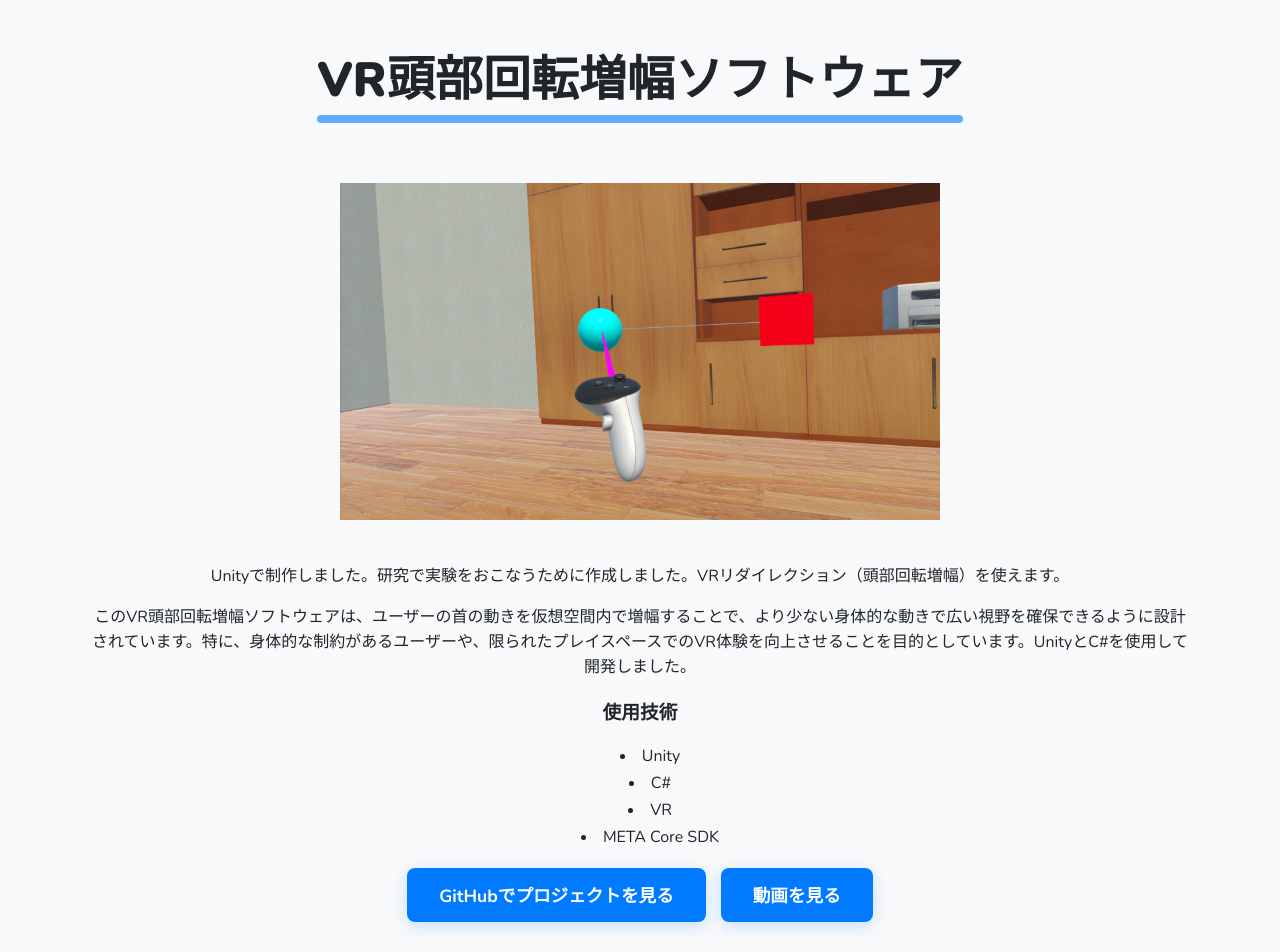
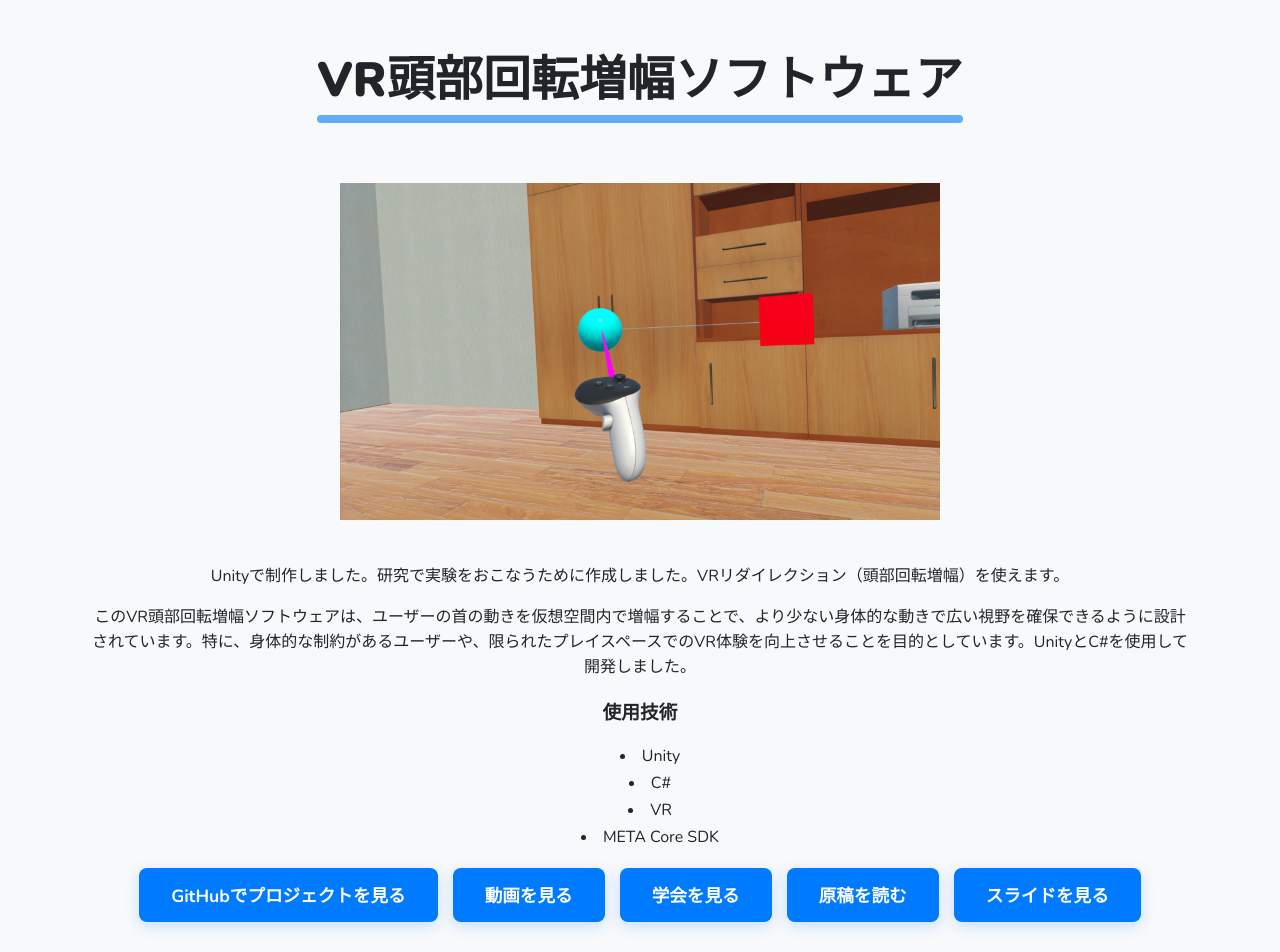
Before and after one commit to matchamatcho/my-portfolio, a React (Create React App) app: page /project/1 in a window 1280 px wide. Shown: the top 952 px of the page. Built offline with nearby package versions, Linux system fonts and the light colour scheme.

Commit message:
学会情報、原稿、スライドを追加

```diff
--- a/src/components/ProjectDetail.js
+++ b/src/components/ProjectDetail.js
@@ -15,6 +15,9 @@ function ProjectDetail() {
     1: {
       extendedDescription: 'このVR頭部回転増幅ソフトウェアは、ユーザーの首の動きを仮想空間内で増幅することで、より少ない身体的な動きで広い視野を確保できるように設計されています。特に、身体的な制約があるユーザーや、限られたプレイスペースでのVR体験を向上させることを目的としています。UnityとC#を使用して開発しました。',
       technologies: ['Unity', 'C#', 'VR','META Core SDK'],
+      conferenceUrl: 'https://ipsj.ixsq.nii.ac.jp/records/2003781', // 学会のURL
+      paperUrl: 'https://drive.google.com/file/d/1S9-QdPoKB6gGSvdR-vOQYH3nR7eTo2TX/view?usp=sharing', // 原稿のURL
+      slidesUrl: 'https://drive.google.com/file/d/1OpZ4ll3vKTsqZydADv7jFOTpqUpjC07q/view?usp=sharing', // スライドのURL
     },
     2: {
       extendedDescription: '「〇ai」は、1週間のゲームジャムで開発したユニークなコンセプトの2Dアクションゲームです。プレイヤーは、画面上に表示される「〇ai」の〇に当てはまるアルファベットに触れ、単語を完成させることでキャラクターの姿が変化します。間違ったアルファベットに当たるとキャラクターが小さくなり、一定のサイズ以下になるとゲームオーバーです。瞬時の判断力と移動スキルが試される、スピーディで中毒性のあるゲームプレイが特徴です。',
@@ -62,6 +65,15 @@ function ProjectDetail() {
         {project.videoUrl&&(<a href={project.videoUrl} target="_blank" rel="noopener noreferrer" className="button">
           動画を見る
         </a>)}
+        {details?.conferenceUrl&&(<a href={details.conferenceUrl} target="_blank" rel="noopener noreferrer" className="button">
+          学会を見る
+        </a>)}
+        {details?.paperUrl&&(<a href={details.paperUrl} target="_blank" rel="noopener noreferrer" className="button">
+          原稿を読む
+        </a>)}
+        {details?.slidesUrl&&(<a href={details.slidesUrl} target="_blank" rel="noopener noreferrer" className="button">
+          スライドを見る
+        </a>)}
       </div>
       <div className="project-detail-buttons">
         {project.unityRoomUrl && (
```
